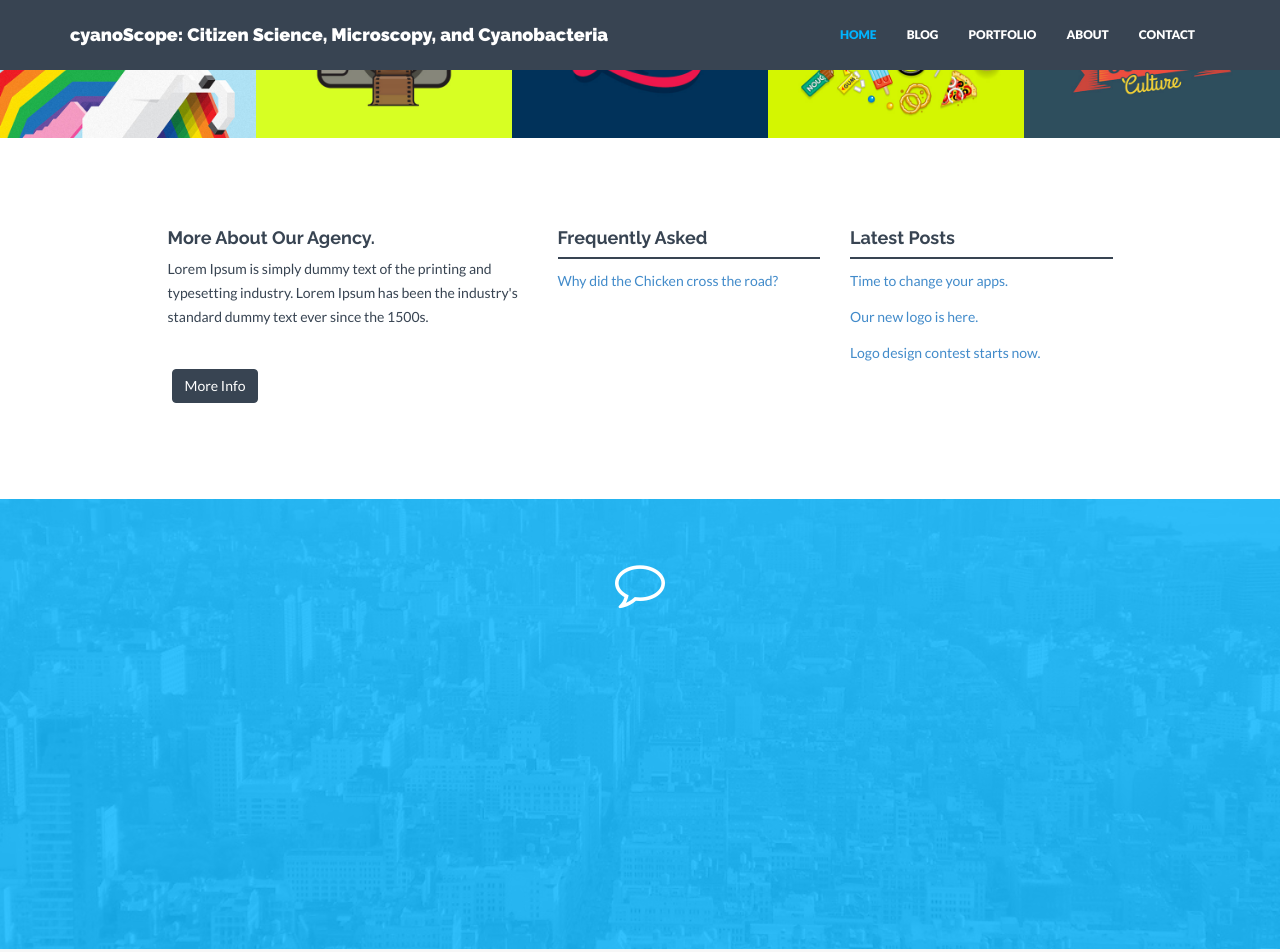
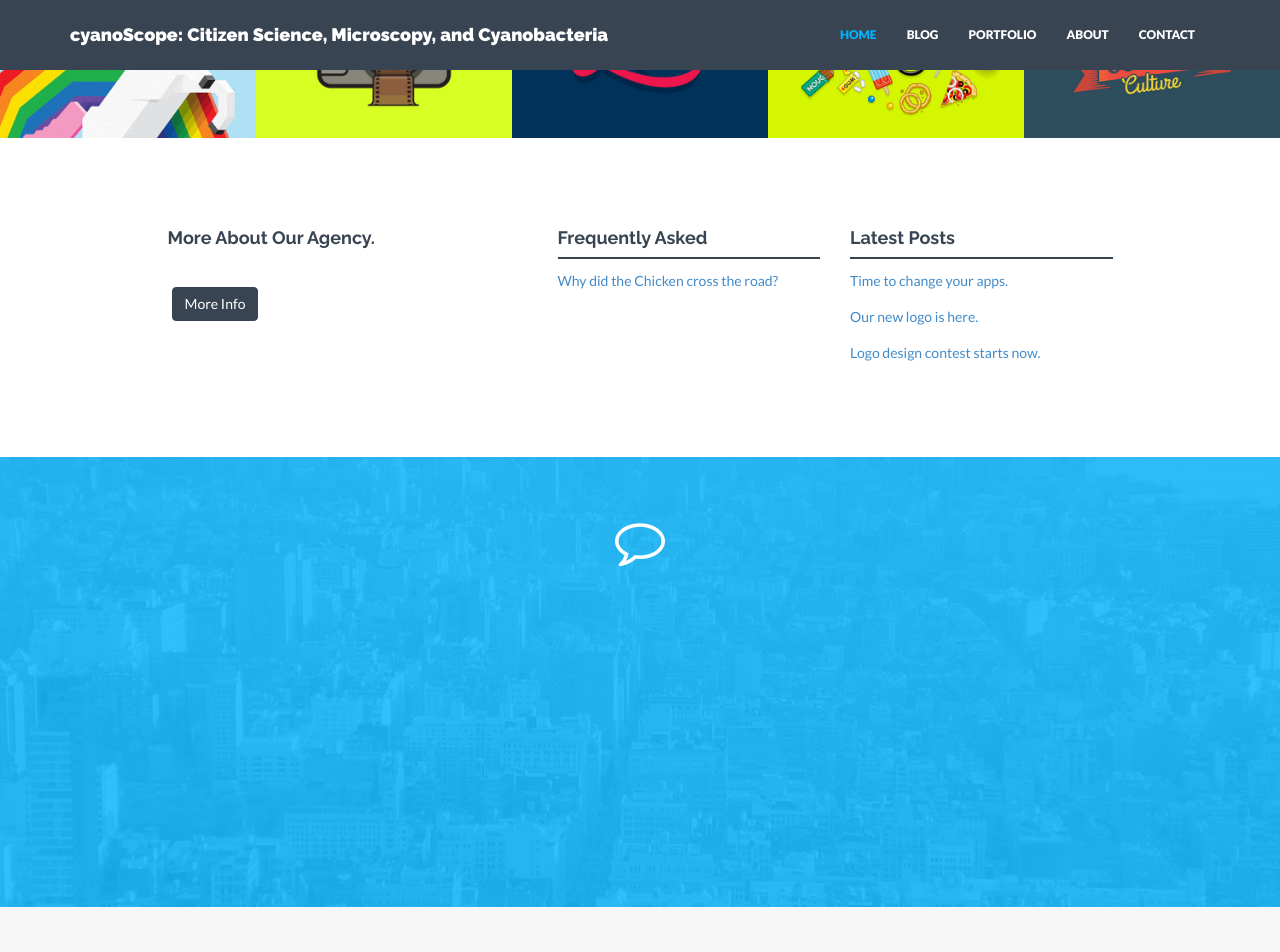
Before and after one commit to cyanoScope/cyanoscope.github.io, a Jekyll site: the page built from index.html, in a window 1280 px wide and 1400 px high, scrolled down 1580 px. Shown: the top 952 px of the window. Built offline with Jekyll 4.4.1, drawn with Linux system fonts in a browser that asks for light colours; nearby versions of some CDN libraries; some of the changed text lies outside the part shown.

Commit message:
another config update

```diff
--- a/_config.yml
+++ b/_config.yml
@@ -2,9 +2,7 @@
 
 # Site settings
 title: "cyanoScope: Citizen Science, Microscopy, and Cyanobacteria"
-description: "This is the project page for the cyanoScope project.  We are
-              developing tools and protocols to gain an understanding of where
-              different cyanobacteria taxa are known to occur."
+description: "This is the project page for the cyanoScope project.  We are developing tools and protocols to gain an understanding of where different cyanobacteria taxa are known to occur."
 analytics: #Google analytics code in the format XX-nnnnnnnn-n
 baseurl: "/" #important: start with /
 url: "http://cyanoscope.org"
@@ -27,91 +25,91 @@
 ### CONTACT SETTINGS ###
 
 # Social networks usernames. Many more available: google-plus, flickr, linkedin, etc). Shown in footer.
-social:
-  - title: dribbble
-    url:
-  - title: facebook
-    url:
-  - title: twitter
-    url:
-  - title: instagram
-    url:
-  - title: tumblr
-    url:
+#social:
+#  - title: dribbble
+#    url:
+#  - title: facebook
+#    url:
+#  - title: twitter
+#    url:
+#  - title: instagram
+#    url:
+#  - title: tumblr
+#    url:
 
 # Postal address (add as many lines as necessary). Shown in footer and on Contact page.
-address:
-  - lines:
-email: info@cyanoscope.org
-tel:
+#address:
+#  - lines:
+#email: info@cyanoscope.org
+#tel:
 
 
 ### GENERAL DATA FOR VARIOUS LOCATIONS ###
 
 # Members information. Shown on About page.
-members:
-  - name: Bryan Milstead
-    position: Research Ecologist, Atlantic Ecology Division
-    text:
-    img:
-    social:
-      - title: envelope #use for email address
-        url: mailto:milstead.bryan@epa.gov
-      - title:
-        url:
-  - name: Jeffrey Hollister
-    position: Research Ecologist, Atlantic Ecology Division
-    text:
-    img:
-    social:
-      - title: envelope #use for email address
-        url: mailto:hollister.jeff@epa.gov
-      - title: twitter
-        url: http://twitter.com/jhollist
-  - name: Betty Kreakie
-    position: Research Ecologist, Atlantic Ecology Division
-    text:
-    img:
-    social:
-      - title: envelope #use for email address
-        url: mailto:kreakie.betty@epa.gov
-      - title:
-        url:
-  - name: Hilary Snook
-    position: Senior Environmental Scientist
-    text:
-    img:
-    social:
-      - title: envelope #use for email address
-        url: mailto:snook.hilary@epa.gov
-      - title:
-        url:
-  - name: Tom Hollenhorst
-    position: Ecologist
-    text:
-    img:
-    social:
-      - title: envelope #use for email address
-        url: mailto:hollenhorst.tom@epa.gov
-      - title:
-        url:
+#members:
+#  - name: Bryan Milstead
+#    position: Research Ecologist, Atlantic Ecology Division
+#    text:
+#    img:
+#    social:
+#      - title: envelope #use for email address
+#        url: mailto:milstead.bryan@epa.gov
+#      - title:
+#        url:
+#  - name: Jeffrey Hollister
+#    position: Research Ecologist, Atlantic Ecology Division
+#    text:
+#    img:
+#    social:
+#      - title: envelope #use for email address
+#        url: mailto:hollister.jeff@epa.gov
+#      - title: twitter
+#        url: http://twitter.com/jhollist
+#  - name: Betty Kreakie
+#    position: Research Ecologist, Atlantic Ecology Division
+#    text:
+#    img:
+#    social:
+#      - title: envelope #use for email address
+#        url: mailto:kreakie.betty@epa.gov
+#      - title:
+#        url:
+#  - name: Hilary Snook
+#    position: Senior Environmental Scientist
+#    text:
+#    img:
+#    social:
+#     - title: envelope #use for email address
+#        url: mailto:snook.hilary@epa.gov
+#      - title:
+#        url:
+#  - name: Tom Hollenhorst
+#    position: Ecologist
+#    text:
+#    img:
+#    social:
+#      - title: envelope #use for email address
+#        url: mailto:hollenhorst.tom@epa.gov
+#      - title:
+#        url:
 
 # Clients information. Shown on Home and About pages.
-clients:
-  - name:
-    img:
-  - name:
-    img:
-  - name:
-    img:
-  - name:
-    img:
+#clients:
+#  - name:
+#    img:
+#  - name:
+#    img:
+#  - name:
+#    img:
+#  - name:
+#    img:
 
 # Short text about your company. Shown in footer on every page and also separately on Home and Contact page.
-about: "Lorem Ipsum is simply dummy text of the printing and typesetting industry. Lorem Ipsum has been the industry's standard dummy text ever since the 1500s."
+#about: "Citizen Science, Microscopy, and Cyanobacteria "
 
 # Testimonial content. Shown on Home and About page.
-testimonial:
-    message:
-    author:
-    position:
+#testimonial:
+#    message:
+#    author:
+#    position:
```
